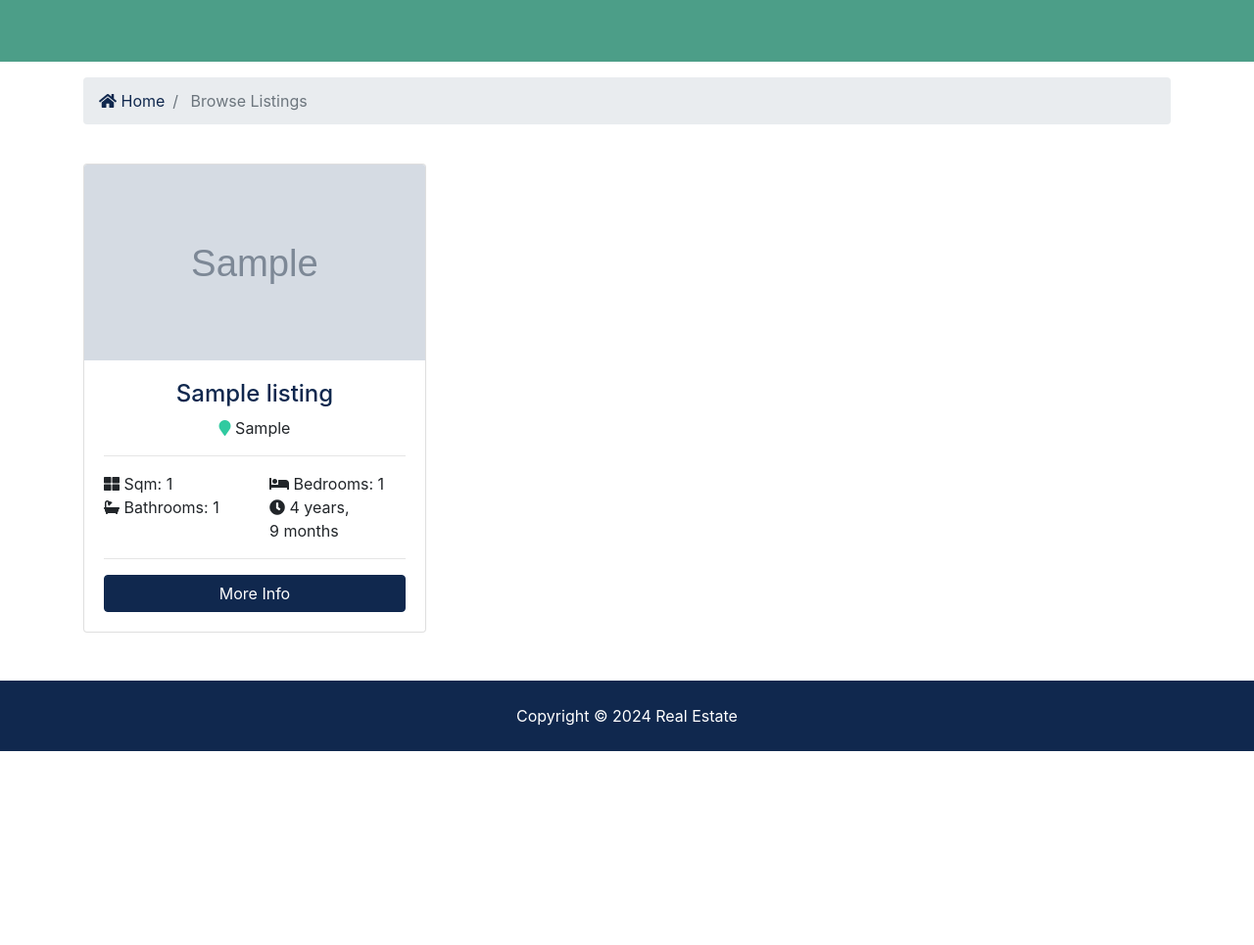
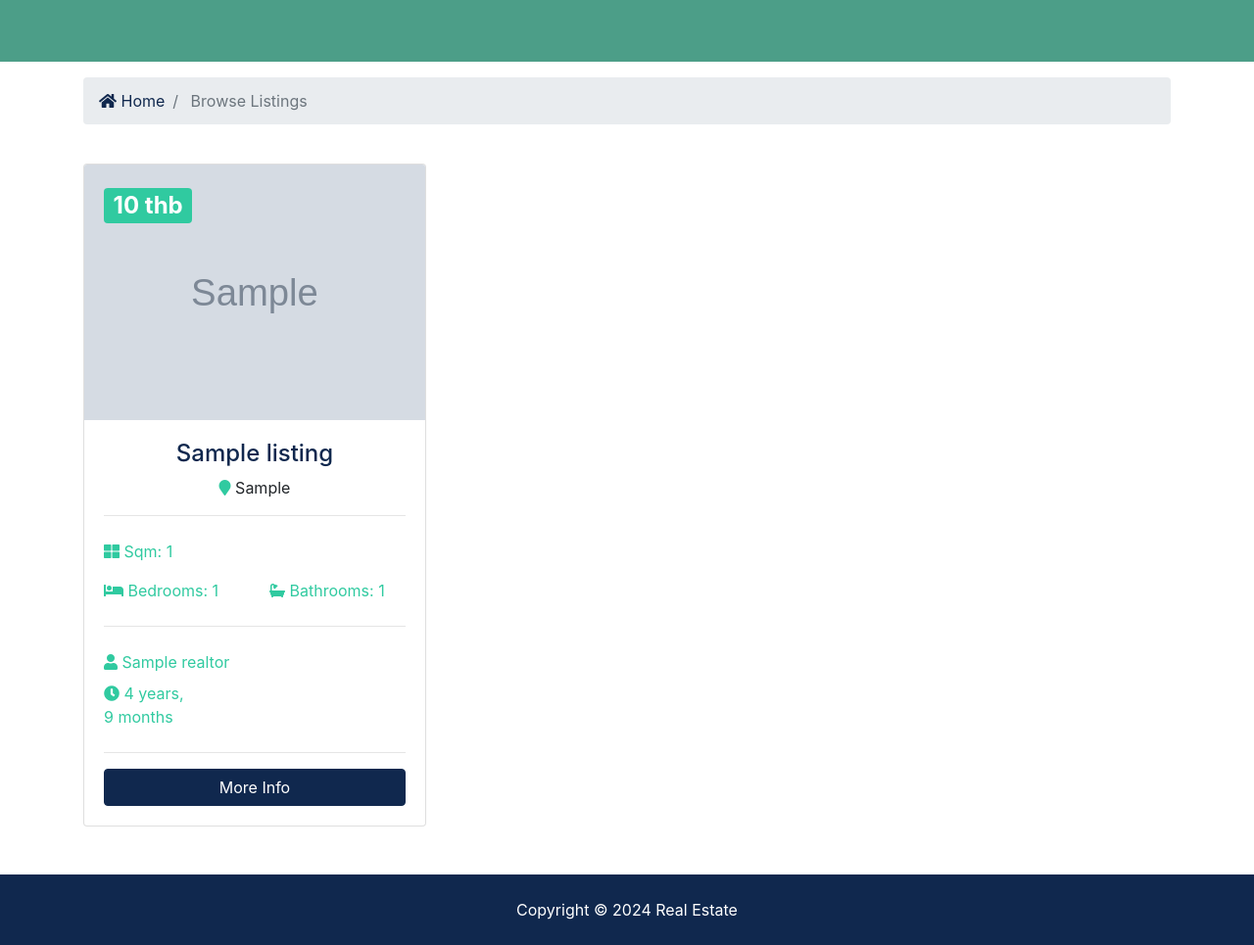
Before and after one commit to ludwig300/Real-Estate-Django-Web-App-master, a Django app: page /en/listings/ in a window 1280 px wide. Shown: the part 316-1281 px from the top of the page at 98% size. Before the commit the page ends 1083 px from the top, so only its background shows below. Run offline with Django 3.2, Linux system fonts and the light colour scheme; tables that the repository leaves empty hold one stand-in row (values such as "Sample post"); grey boxes marked "Sample" are stand-in pictures; parts of the project's set-up code (start-up, migrations or seed data) failed here and were passed over; some libraries are stand-ins or nearby versions.

Commit message:
changed $ to thb

```diff
--- a/templates/listings/listings.html
+++ b/templates/listings/listings.html
@@ -38,25 +38,43 @@
           {% for listing in listings %}
           <div class="col-md-6 col-lg-4 mb-4">
               <div class="card listing-preview">
-              <img class="card-img-top" src="{{ listing.photo_main.url }}" alt="Property Image" style="height: 200px; object-fit: cover;">
+                <img class="card-img-top" src="{{ listing.photo_main.url }}" alt="Property Image">
+                <div class="card-img-overlay">
+                  <h2>
+                    <span class="badge badge-secondary text-white">{{ listing.price | intcomma }} thb</span>
+                  </h2>
+                </div>
                 <div class="card-body">
-                <h4 class="text-primary text-center">{{ listing.title }}</h4>
-                <p class="text-center"><i class="fas fa-map-marker text-secondary"></i> {{ listing.city }}</p>
+                  <div class="listing-heading text-center">
+                    <h4 class="text-primary">{{ listing.title }}</h4>
+                    <p>
+                      <i class="fas fa-map-marker text-secondary"></i> {{ listing.city }} </p>
+                  </div>
                   <hr>
-                <div class="row">
-                  <div class="col-6"><i class="fas fa-th-large"></i> {% trans "Sqm:" %} {{ listing.sqm }}</div>
-                  <div class="col-6"><i class="fas fa-bed"></i> {% trans "Bedrooms:" %} {{ listing.bedrooms }}</div>
+                  <div class="row py-2 text-secondary">
+                    <div class="col-6">
+                      <i class="fas fa-th-large"></i> {% trans "Sqm:" %} {{ listing.sqm }}</div>
                   </div>
-                <div class="row">
-                  <div class="col-6"><i class="fas fa-bath"></i> {% trans "Bathrooms:" %} {{ listing.bathrooms }}</div>
-                  <div class="col-6"><i class="fas fa-clock"></i> {{ listing.list_date | timesince }}</div>
+                  <div class="row py-2 text-secondary">
+                    <div class="col-6">
+                      <i class="fas fa-bed"></i> {% trans "Bedrooms:" %} {{ listing.bedrooms }}</div>
+                    <div class="col-6">
+                      <i class="fas fa-bath"></i> {% trans "Bathrooms:" %} {{ listing.bathrooms }}</div>
+                  </div>
+                  <hr>
+                  <div class="row py-2 text-secondary">
+                    <div class="col-12">
+                      <i class="fas fa-user"></i> {{ listing.realtor }}</div>
+                  </div>
+                  <div class="row text-secondary pb-2">
+                    <div class="col-6">
+                      <i class="fas fa-clock"></i> {{ listing.list_date | timesince }}</div>
                   </div>
                   <hr>
                   <a href="{% url 'listing' listing.id %}" class="btn btn-primary btn-block">{% trans "More Info" %}</a>
                 </div>
               </div>
             </div>
-
           {% endfor %}
         {% else %}
           <div class="col-md-12">
```
Lines whose indentation alone changed are shown as unchanged.
